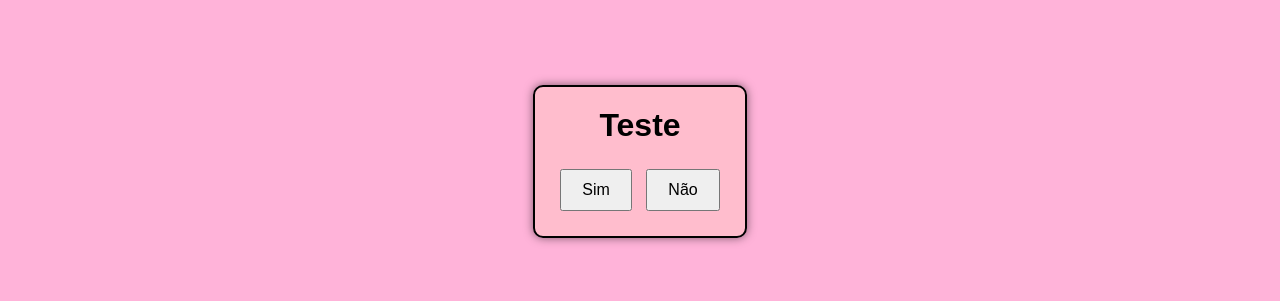
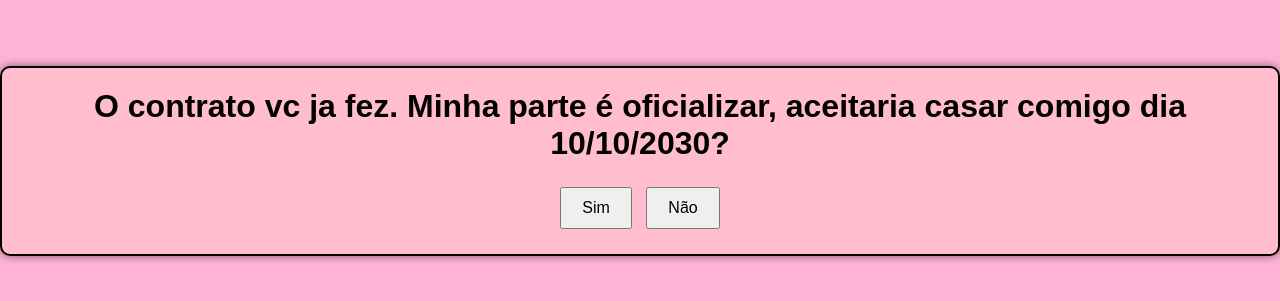
Before and after one commit to Wellington0liveira/Pedido, a plain HTML site: page index.html in a window 1280 px wide. Shown: the part 239-540 px from the top of the page. Drawn offline with Linux system fonts and the light colour scheme.

Commit message:
Update index.html

```diff
--- a/index.html
+++ b/index.html
@@ -8,7 +8,7 @@
 </head>
 <body>
   <div class="container">
-    <h1>Teste</h1> <!-- Texto inicial -->
+    <h1>O contrato vc ja fez. Minha parte é oficializar, aceitaria casar comigo dia 10/10/2030?</h1> <!-- Texto inicial -->
     <div class="buttons">
       <button id="sim" class="btn">Sim</button>
       <button id="nao" class="btn">Não</button>
```
